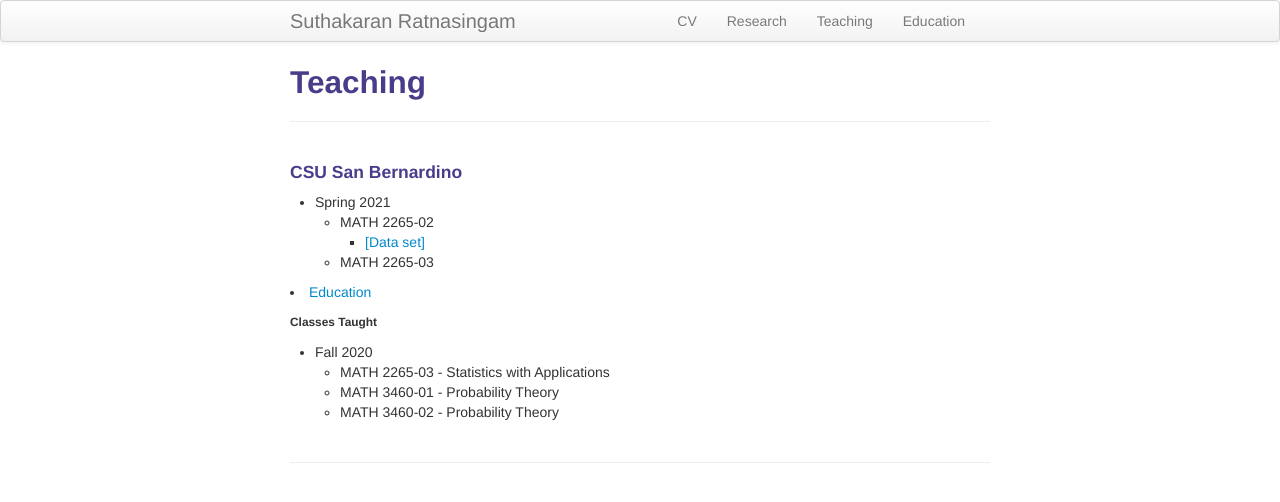
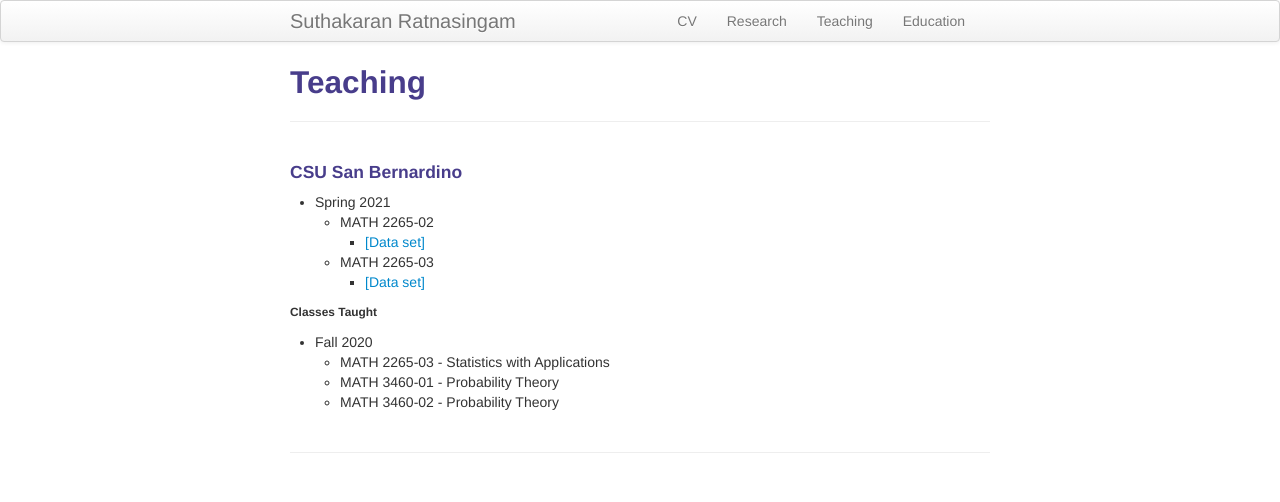
Before and after one commit to suthakaranr/suthakaranr.github.io, a Jekyll site: the page built from pages/Teaching.md, in a window 1280 px wide. Shown: the top 502 px of the page. Built offline with Jekyll 4.4.1, drawn with Linux system fonts in a browser that asks for light colours.

Commit message:
Update Teaching.md

```diff
--- a/pages/Teaching.md
+++ b/pages/Teaching.md
@@ -8,7 +8,8 @@ description: Suthakaran's teaching portfolio
    * MATH 2265-02
        *  <a style="text-decoration:none" href="../pages/Datasets.html" target="_blank" rel="noopener noreferrer">[Data set]</a>
    * MATH 2265-03
-<li><a href="{{ BASE_PATH }}/pages/Education.html">Education</a></li>
+       *  <a style="text-decoration:none" href="../pages/Datasets.html" target="_blank" rel="noopener noreferrer">[Data set]</a>
+
 ###### Classes Taught
 
 * Fall 2020
```
